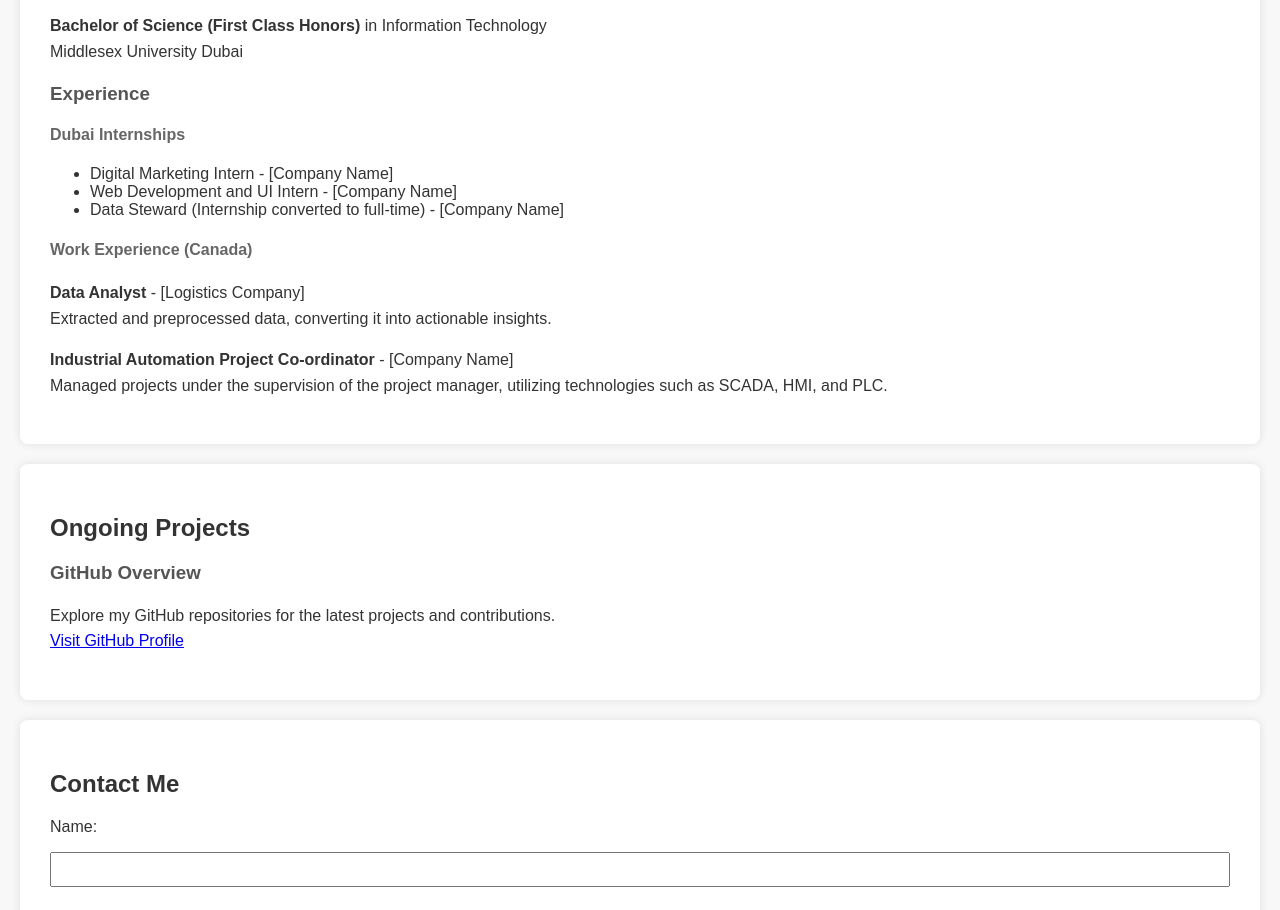
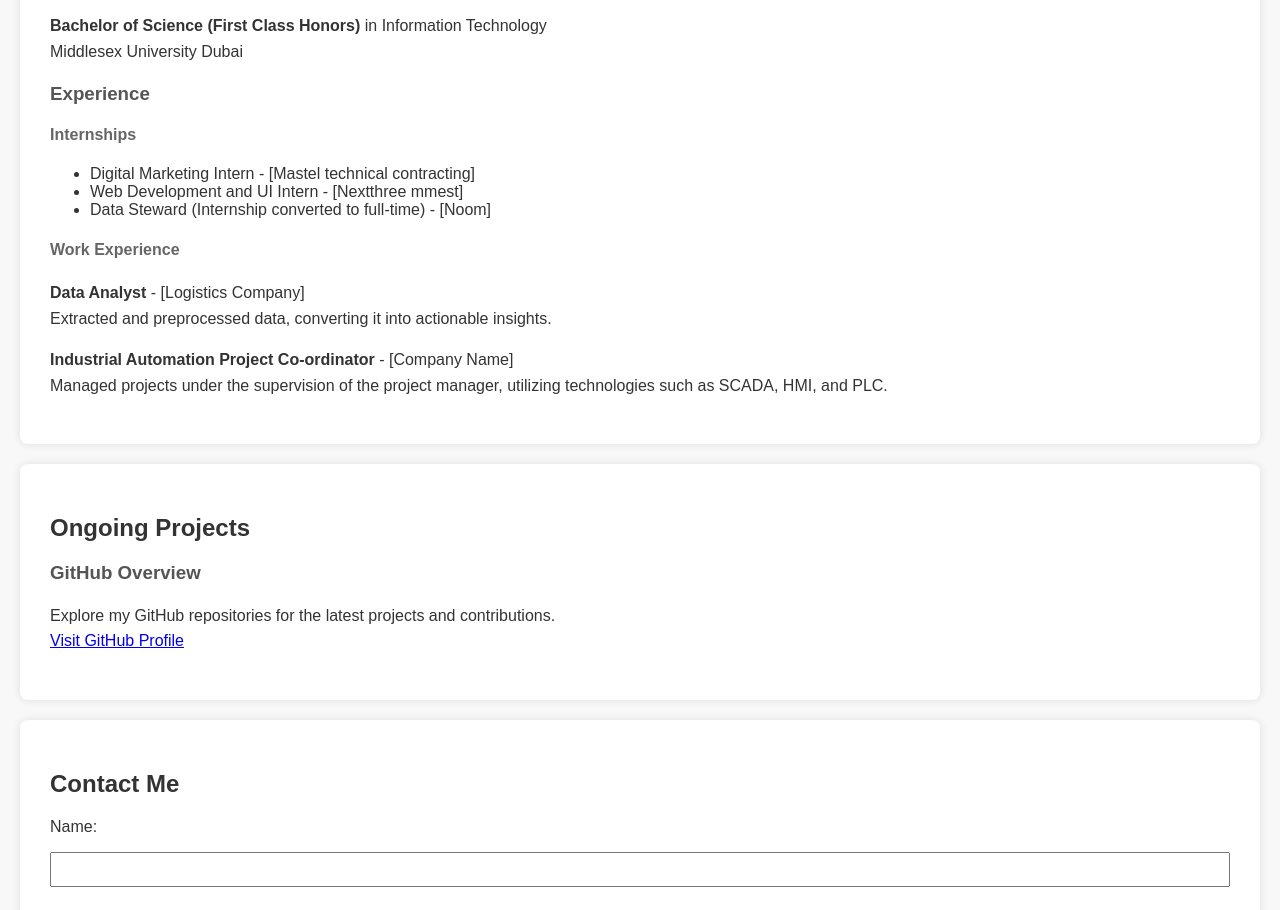
Before and after one commit to tahaalikhan123/newportfolio, a plain HTML site: page index.html in a window 1280 px wide. Shown: the part 860-1770 px from the top of the page. Drawn offline with Linux system fonts and the light colour scheme.

Commit message:
initial commit

```diff
--- a/index.html
+++ b/index.html
@@ -52,16 +52,16 @@
             <h3>Experience</h3>
 
             <div class="internship">
-                <h4>Dubai Internships</h4>
+                <h4>Internships</h4>
                 <ul>
-                    <li>Digital Marketing Intern - [Company Name]</li>
-                    <li>Web Development and UI Intern - [Company Name]</li>
-                    <li>Data Steward (Internship converted to full-time) - [Company Name]</li>
+                    <li>Digital Marketing Intern - [Mastel technical contracting]</li>
+                    <li>Web Development and UI Intern - [Nextthree mmest]</li>
+                    <li>Data Steward (Internship converted to full-time) - [Noom]</li>
                 </ul>
             </div>
 
             <div class="work-experience">
-                <h4>Work Experience (Canada)</h4>
+                <h4>Work Experience</h4>
 
                 <p>
                     <strong>Data Analyst</strong> - [Logistics Company]<br>
```
